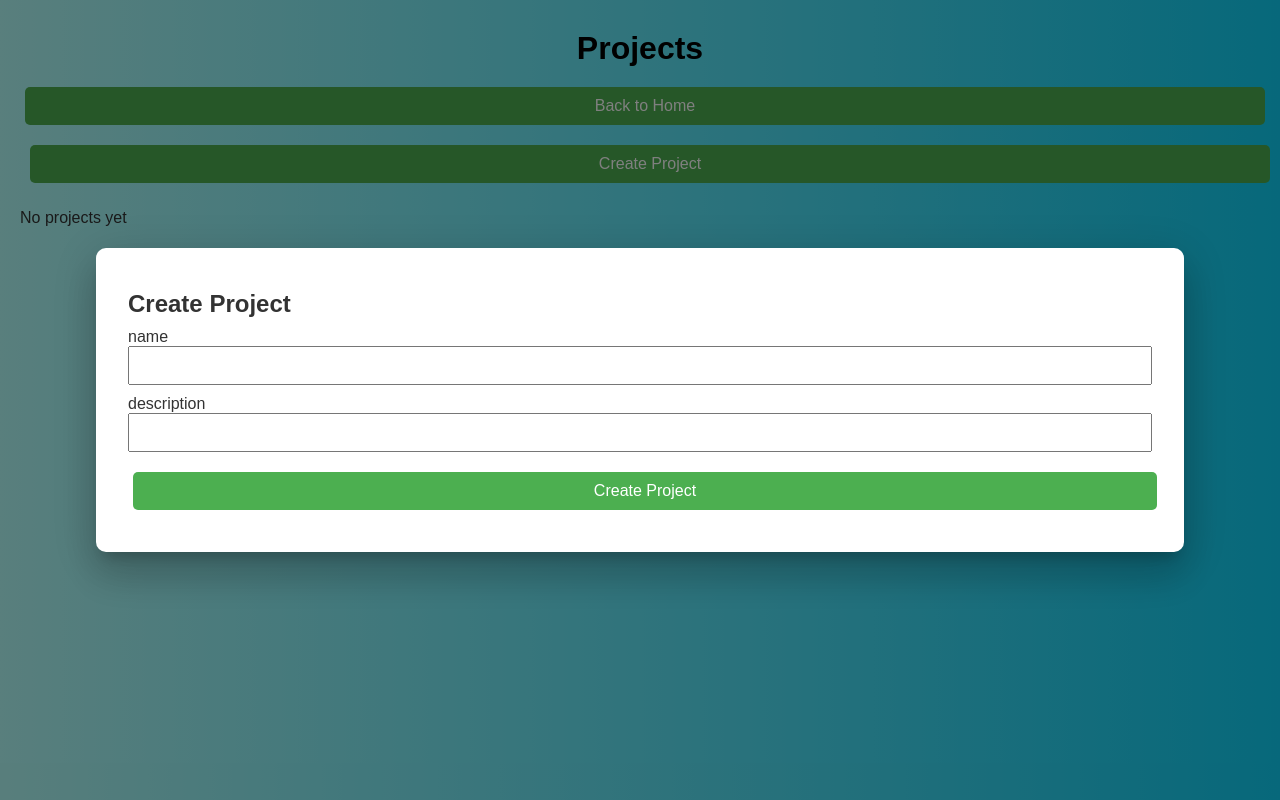
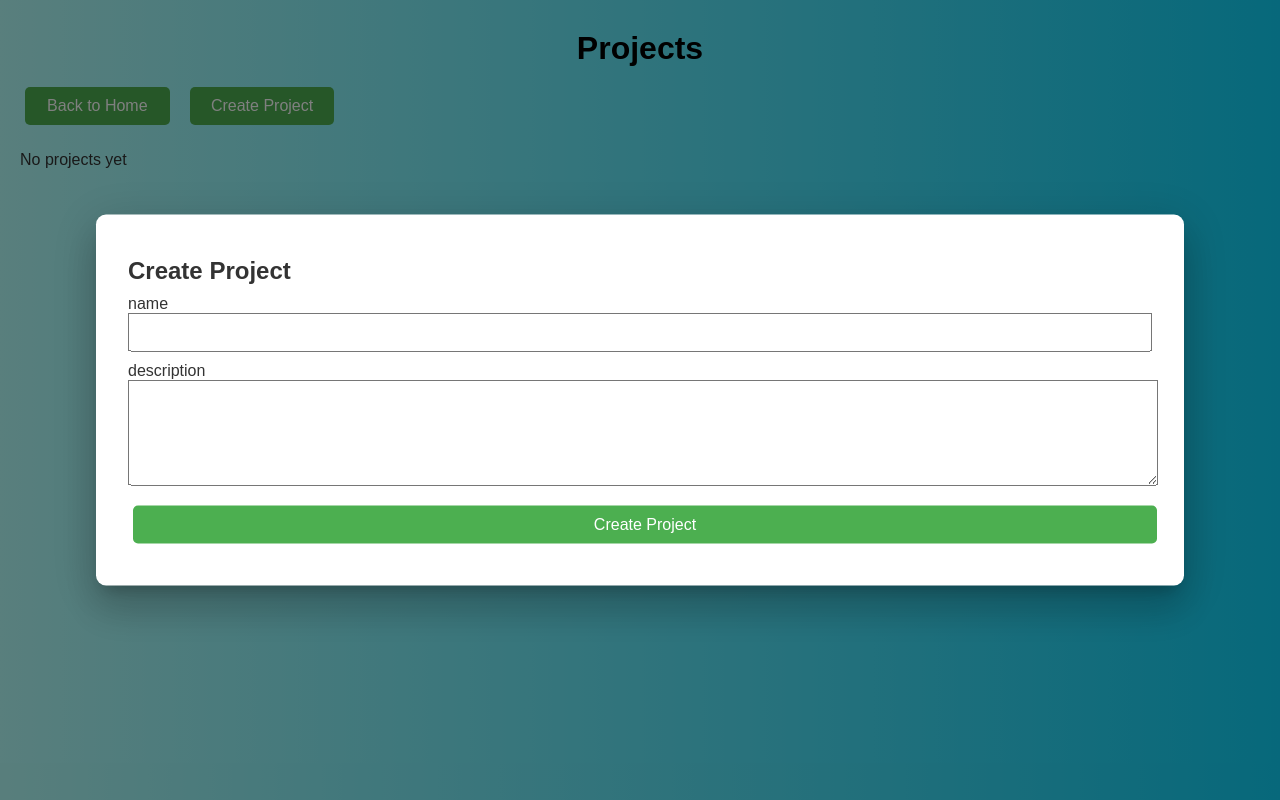
Before and after one commit to SE21UCSE111/PMP, a React (Create React App) app in the folder myproject2/frontend/: page /project_creation in a window 1280 px wide. Both pictures are taken after a click on the button "Create Project". Built offline with nearby package versions, Linux system fonts and the light colour scheme.

Commit message:
Added textarea to the description field in the modal

```diff
--- a/myproject2/frontend/src/components/ProjectsPage.jsx
+++ b/myproject2/frontend/src/components/ProjectsPage.jsx
@@ -37,7 +37,6 @@ function ProjectsPage({ onNavigate }) {
 
     fetchProjects();
   }, []);
-
 
   const handleInputChange = (e) => {
     const { name, value } = e.target;
@@ -82,10 +81,14 @@ function ProjectsPage({ onNavigate }) {
   return (
     <div style={{ padding: "20px" }}>
       <h1>Projects</h1>
-      <button onClick={() => onNavigate("/professor")}>Back to Home</button>
-      <button onClick={() => setModalOpen(true)} style={{ marginLeft: "10px" }}>
+      <div style={{ display: "flex", gap: "10px" }}>
+        <button onClick={() => onNavigate("/professor")} style={{ width: "11.67%" }}>
+          Back to Home
+        </button>
+        <button onClick={() => setModalOpen(true)} style={{ width: "11.67%" }}>
           Create Project
         </button>
+      </div>
       {projects.length === 0 ? (
         <p>No projects yet</p>
       ) : (
@@ -116,8 +119,8 @@ function ProjectsPage({ onNavigate }) {
           {Object.keys(newProject).map((key) => (
             <div key={key}>
               <label>{key}</label>
-              <input
-                type="text"
+              {key === "description" ? (
+                <textarea
                   name={key}
                   value={newProject[key]}
                   onChange={handleInputChange}
@@ -125,8 +128,22 @@ function ProjectsPage({ onNavigate }) {
                     display: "block",
                     marginBottom: "10px",
                     width: "100%",
+                    height: "100px", // Set height for the textarea
                   }}
                 />
+              ) : (
+                <input
+                  type="text"
+                  name={key}
+                  value={newProject[key]}
+                  onChange={ handleInputChange}
+                  style={{
+                    display: "block",
+                    marginBottom: "10px",
+                    width: "100%",
+                  }}
+                />
+              )}
             </div>
           ))}
           <button
```
Lines whose indentation alone changed are shown as unchanged.
